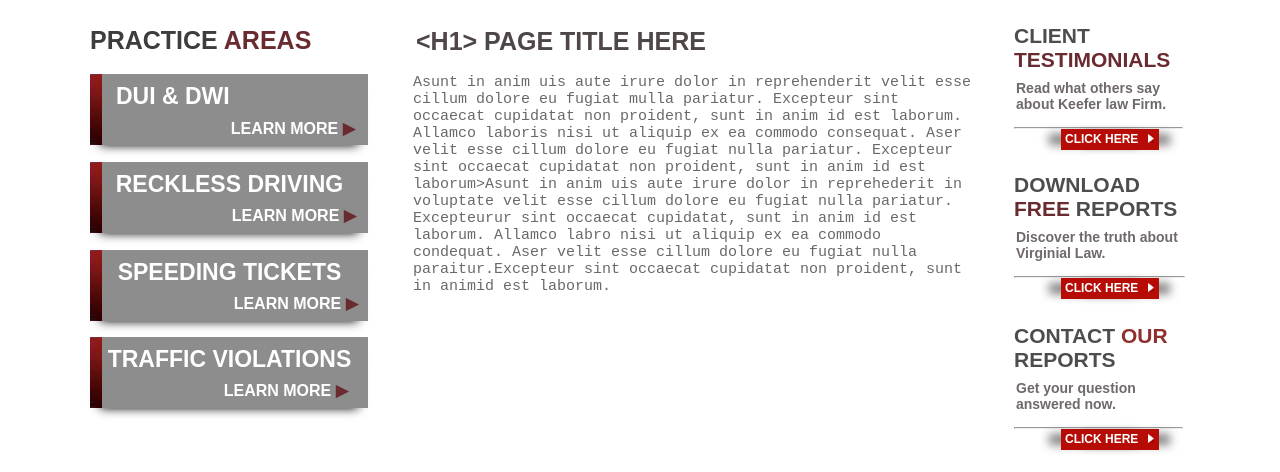
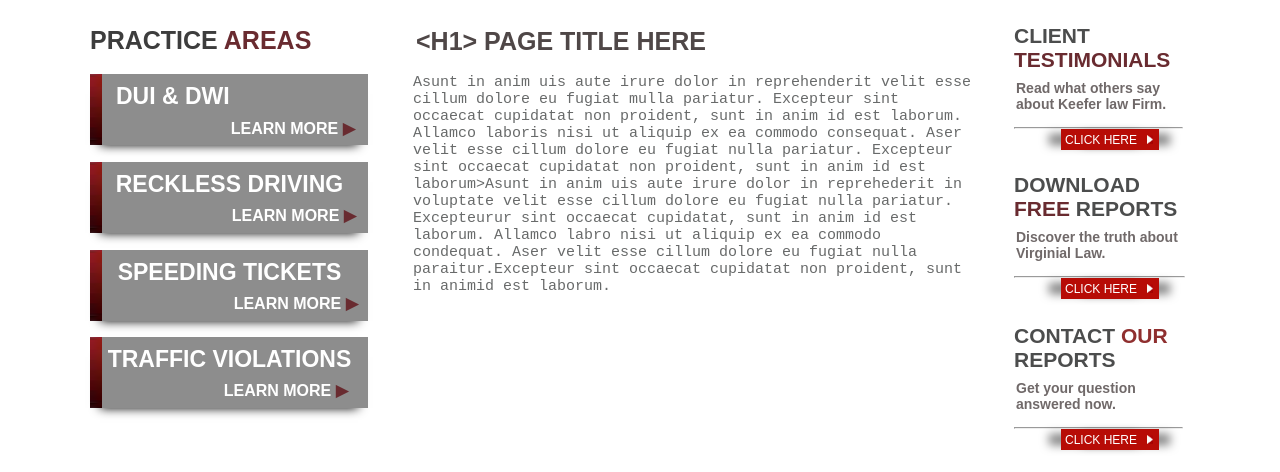
Before and after one commit to abdulhaseebyousaf/Keefer-PSD, a plain HTML site: page index.html in a window 1280 px wide. Shown: the part 1080-1552 px from the top of the page. Drawn offline with Linux system fonts and the light colour scheme; files whose address does not match are found by name.

Commit message:
copleted keffer psd

```diff
--- a/index.html
+++ b/index.html
@@ -2357,14 +2357,14 @@ background-color:#980806;
         }
 
         .third-secc-third h5 {
-            margin: auto;
+            margin: 0;
             width: 90px;
             cursor: pointer;
             font-size: 12px;
-            font-family: sans-serif;
-            font-weight: 600;
+            font-family: "Poppins", sans-serif;
+            font-weight: 500;
             color: white;
-            padding: 3px 4px 4px 4px;
+            padding: 4px 4px 4px 4px;
         }
 
         .national {
```
